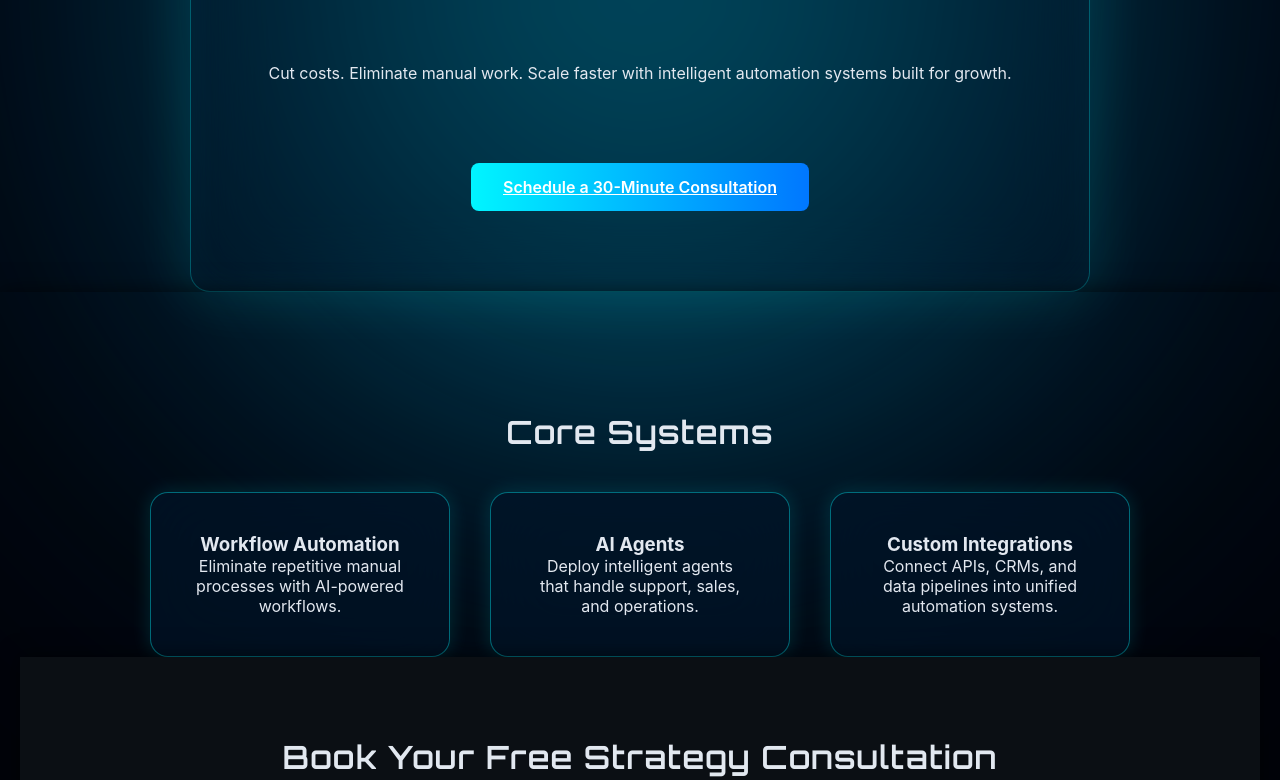
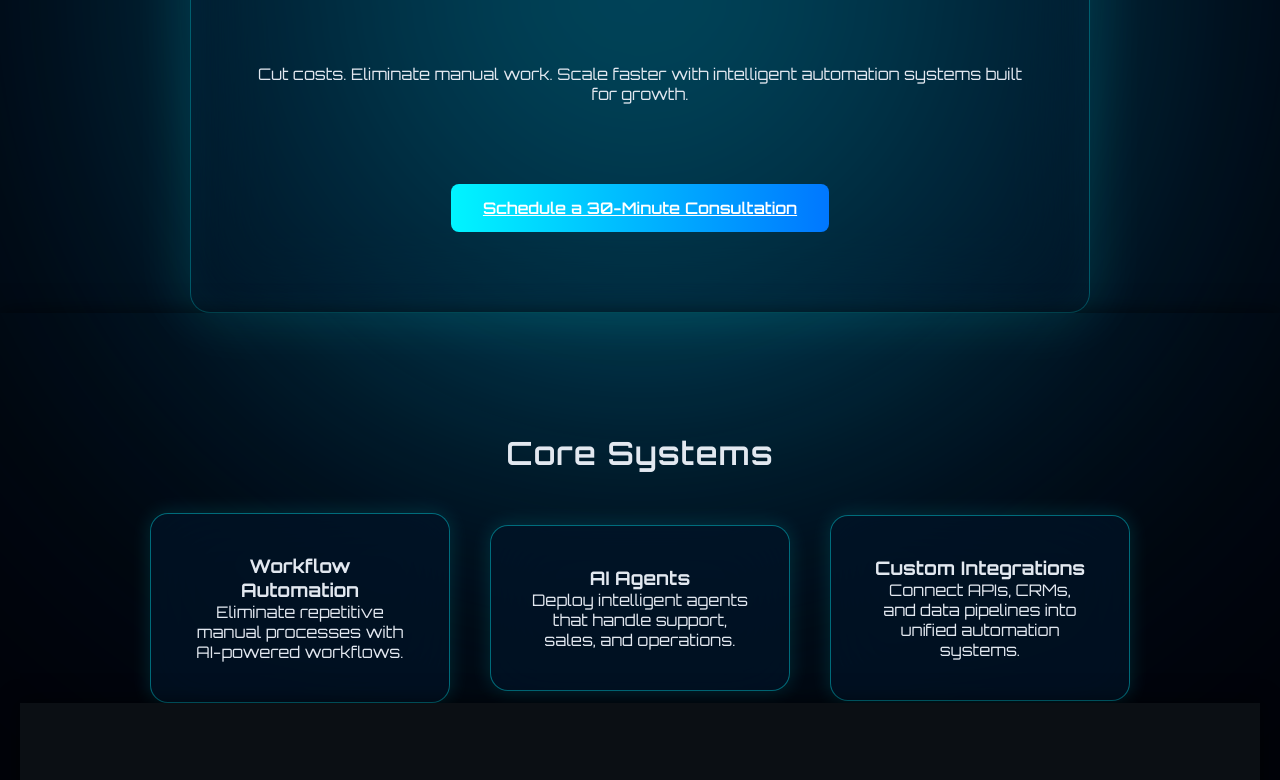
Before and after one commit to siobhantipton97-hue/AtlasAutomations, a plain HTML site: page index.html in a window 1280 px wide. Shown: the part 322-1102 px from the top of the page. Drawn offline with Linux system fonts and the light colour scheme.

Commit message:
Update style.css

```diff
--- a/style.css
+++ b/style.css
@@ -9,7 +9,7 @@ html {
 }
 
 body {
-    font-family: 'Inter', sans-serif;
+    font-family: 'Orbitron', sans-serif;
     color: #e2e8f0;
     background: #00040a;
     overflow-x: hidden;
```
